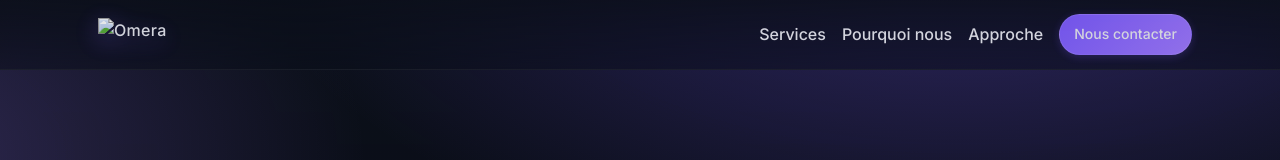
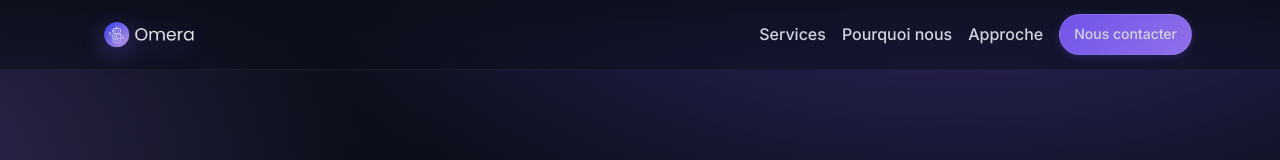
Before and after one commit to Omera-web/Omera, a website: page index.html in a window 1280 px wide. Shown: the top 160 px of the page. Drawn offline with Linux system fonts and the light colour scheme.

Commit message:
Update index.html

```diff
--- a/index.html
+++ b/index.html
@@ -496,7 +496,7 @@ footer .logo-img {
     <div class="container nav">
       <div class="nav-inner">
 <a class="logo" href="#" aria-label="Accueil Omera">
-  <img src="/assets/Logo Omera (grand1).png" class="logo-img" alt="Omera">
+  <img src="/assets/Logo Omera (grand).png" class="logo-img" alt="Omera">
 </a>
       </div>
       <nav class="menu" aria-label="Navigation principale">
@@ -917,7 +917,7 @@ footer .logo-img {
   <footer>
     <div class="container" style="display:flex;align-items:center;justify-content:space-between;gap:16px;flex-wrap:wrap;">
 <div class="logo">
-  <img src="/assets/Logo%20Omera%20(grand1).png" alt="Omera" class="logo-img">
+  <img src="/assets/Logo%20Omera%20(grand).png" alt="Omera" class="logo-img">
 </div>
       <div>© <span id="year"></span> Omera — Tous droits réservés</div>
     </div>
```
